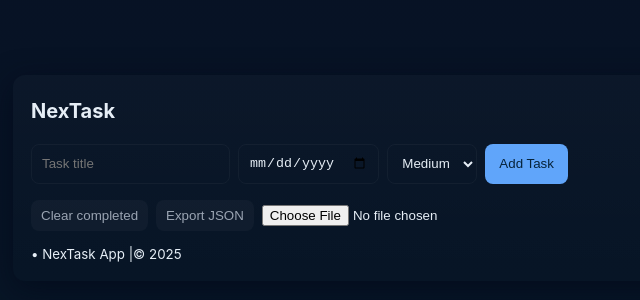
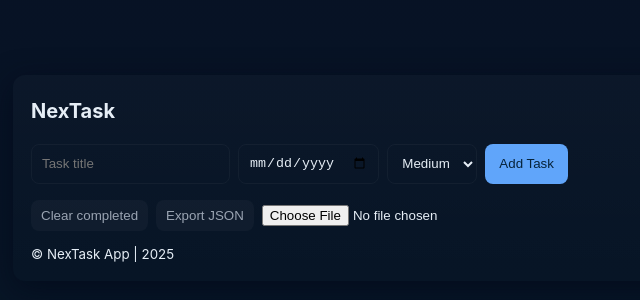
Before and after one commit to lurvdroid/NexTask, a plain HTML site: page index.html in a window 1280 px wide. Shown: the part 222-522 px from the top of the page, 147-787 px from the left. Drawn offline with Linux system fonts and the light colour scheme.

Commit message:
Update index.html

```diff
--- a/index.html
+++ b/index.html
@@ -47,7 +47,7 @@
 
 
 <footer>
-<small> • NexTask App |© 2025 </small>
+<small> © NexTask App | 2025 </small>
 </footer>
 </div>
 
```
